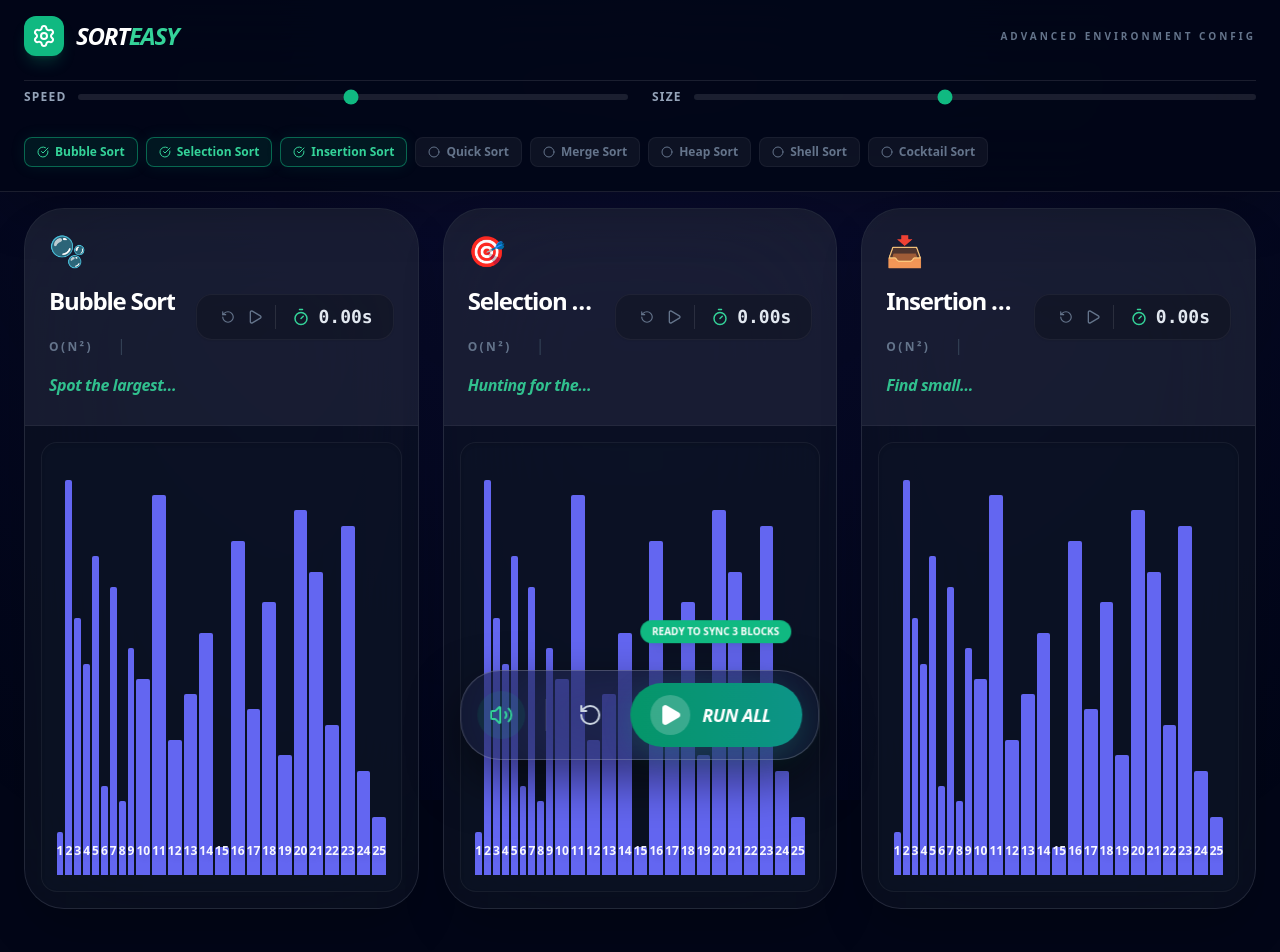
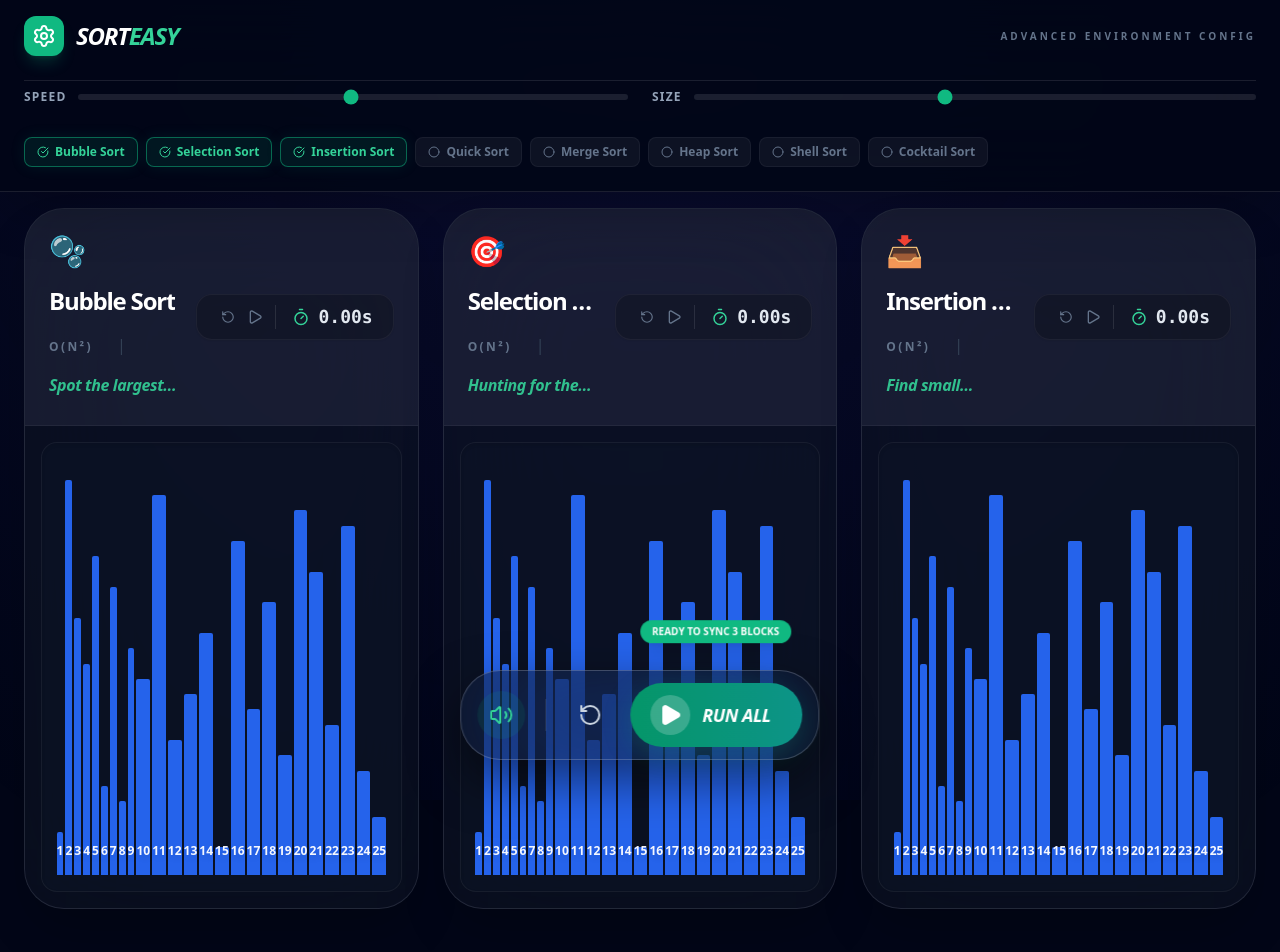
Before and after one commit to lastjung/sort-easy, a React (Vite) app: page / in a window 1280 px wide. Shown: the top 952 px of the page. Built offline with nearby package versions, Linux system fonts and the light colour scheme.

Commit message:
style: apply user-defined color system (Blue base, Purple columns)

```diff
--- a/src/constants/colors.js
+++ b/src/constants/colors.js
@@ -1,10 +1,10 @@
 export const COLORS = {
-    // Ultra-Vibrant Elite Neon Palette (Zero Transparency)
-    SORTED: 'bg-cyan-400 shadow-[0_0_20px_rgba(34,211,238,0.6)]',       // 완성 - 브라이트 시안
-    UNSORTED: 'bg-indigo-500',                                          // 기본 - 선명한 인디고 (더 이상 흑백이 아님)
+    // Final Aesthetic System (User Requested: Blue Base, Purple Focus)
+    SORTED: 'bg-emerald-500 shadow-[0_0_20px_rgba(16,185,129,0.5)]',     // 완료 - 에메랄드 그린
+    UNSORTED: 'bg-blue-600',                                             // 기본 - 선명한 파란색 (Blue Base)
     COMPARE: 'bg-yellow-300 shadow-[0_0_20px_rgba(253,224,71,0.8)]',    // 비교 - 네온 옐로우
     SWAP: 'bg-rose-500 shadow-[0_0_30px_rgba(244,63,94,0.9)]',         // 스왑 - 네온 레드
-    TARGET: 'bg-fuchsia-500 shadow-[0_0_20px_rgba(217,70,239,0.6)]',    // 타겟 - 네온 핑크
+    TARGET: 'bg-purple-500 shadow-[0_0_20px_rgba(168,85,247,0.7)]',     // 기둥/타켓 - 보라색 (Purple Column)
 
     // Backgrounds
     BG_MAIN: 'bg-slate-950',
@@ -13,18 +13,18 @@ export const COLORS = {
 
     // Text
     TEXT_MAIN: 'text-white',
-    TEXT_MUTED: 'text-slate-400',
-    TEXT_ACCENT: 'text-cyan-400',
+    TEXT_MUTED: 'text-slate-500',
+    TEXT_ACCENT: 'text-emerald-400',
 
     // UI Accents
-    ACCENT: 'indigo-500',
-    ACCENT_HOVER: 'indigo-400'
+    ACCENT: 'blue-500',
+    ACCENT_HOVER: 'blue-400'
 };
 
 export const LEGEND_ITEMS = [
-    { label: 'Unsorted', color: 'bg-indigo-500' },
+    { label: 'Unsorted', color: 'bg-blue-600' },
     { label: 'Compare', color: 'bg-yellow-300' },
     { label: 'Swap', color: 'bg-rose-500' },
-    { label: 'Focus', color: 'bg-fuchsia-500' },
-    { label: 'Sorted', color: 'bg-cyan-400' },
+    { label: 'Focus', color: 'bg-purple-500' },
+    { label: 'Sorted', color: 'bg-emerald-500' },
 ];
```
